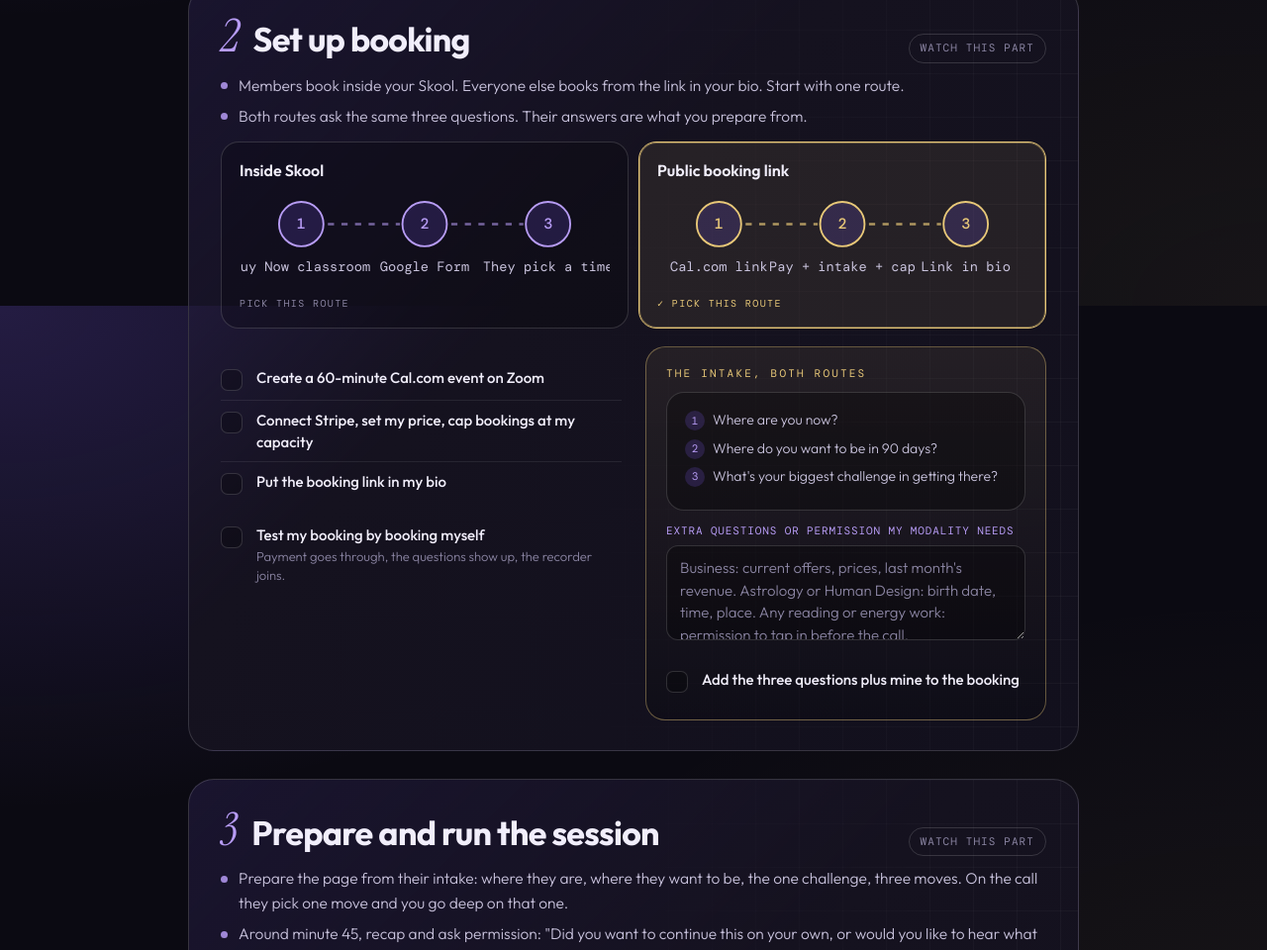
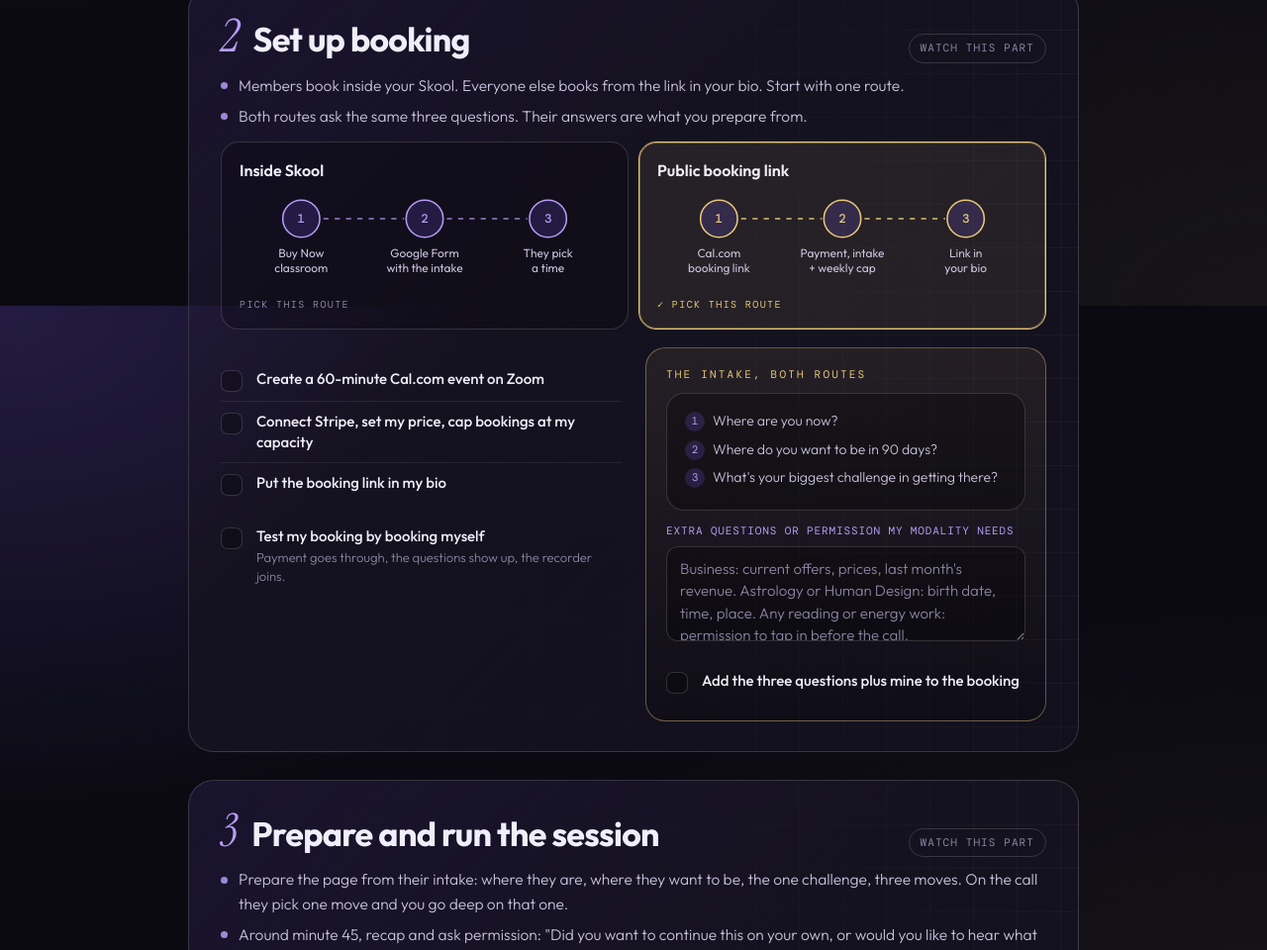
Before and after one commit to aefieldi/auditmethodinaction, a plain HTML site: page index.html in a window 1280 px wide. Shown: the part 2091-3051 px from the top of the page at 99% size. Drawn offline with nearby package versions, Linux system fonts and the light colour scheme.

Commit message:
Route flow labels on two lines

```diff
--- a/index.html
+++ b/index.html
@@ -177,7 +177,7 @@ ul.ck input:checked+label b{color:var(--muted);text-decoration:line-through;text
 @keyframes dash{to{stroke-dashoffset:-22}}
 .flow circle{fill:rgba(124,92,240,.18);stroke:var(--lav);stroke-width:1.5}
 .flow text{fill:var(--lav);font:500 12px var(--mono);text-anchor:middle}
-.flow text.l{fill:var(--soft);font:400 11px var(--mono)}
+.flow text.l{fill:var(--soft);font:400 11.5px var(--display)}
 .route input:checked+.box .flow circle{stroke:var(--gold)}
 .route input:checked+.box .flow line{stroke:rgba(232,200,120,.7)}
 .route input:checked+.box .flow text{fill:var(--gold)}
@@ -298,10 +298,10 @@ ul.ck input:checked+label b{color:var(--muted);text-decoration:line-through;text
   </ul>
   <div class="routes" role="radiogroup" aria-label="Pick your route">
     <label class="route"><input type="radio" name="route" value="skool" id="route-skool"><span class="box"><b>Inside Skool</b>
-      <svg class="flow" viewBox="0 0 300 76" role="img" aria-label="Buy Now classroom, then the Google Form, then they pick a time"><line x1="70" y1="26" x2="130" y2="26"/><line x1="170" y1="26" x2="230" y2="26"/><g transform="translate(50,26)"><circle r="18"/><text y="4">1</text></g><g transform="translate(150,26)"><circle r="18"/><text y="4">2</text></g><g transform="translate(250,26)"><circle r="18"/><text y="4">3</text></g><text class="l" x="50" y="64">Buy Now classroom</text><text class="l" x="150" y="64">Google Form</text><text class="l" x="250" y="64">They pick a time</text></svg>
+      <svg class="flow" viewBox="0 0 360 92" role="img" aria-label="Buy Now classroom, then the Google Form, then they pick a time"><line x1="80" y1="26" x2="160" y2="26"/><line x1="200" y1="26" x2="280" y2="26"/><g transform="translate(60,26)"><circle r="18"/><text y="4">1</text></g><g transform="translate(180,26)"><circle r="18"/><text y="4">2</text></g><g transform="translate(300,26)"><circle r="18"/><text y="4">3</text></g><text class="l" x="60" y="64">Buy Now<tspan x="60" dy="14">classroom</tspan></text><text class="l" x="180" y="64">Google Form<tspan x="180" dy="14">with the intake</tspan></text><text class="l" x="300" y="64">They pick<tspan x="300" dy="14">a time</tspan></text></svg>
       <span class="pick">Pick this route</span></span></label>
     <label class="route"><input type="radio" name="route" value="public" id="route-public" checked><span class="box"><b>Public booking link</b>
-      <svg class="flow" viewBox="0 0 300 76" role="img" aria-label="A Cal.com booking link, with payment, intake and a weekly cap, in your bio"><line x1="70" y1="26" x2="130" y2="26"/><line x1="170" y1="26" x2="230" y2="26"/><g transform="translate(50,26)"><circle r="18"/><text y="4">1</text></g><g transform="translate(150,26)"><circle r="18"/><text y="4">2</text></g><g transform="translate(250,26)"><circle r="18"/><text y="4">3</text></g><text class="l" x="50" y="64">Cal.com link</text><text class="l" x="150" y="64">Pay + intake + cap</text><text class="l" x="250" y="64">Link in bio</text></svg>
+      <svg class="flow" viewBox="0 0 360 92" role="img" aria-label="A Cal.com booking link, with payment, intake and a weekly cap, in your bio"><line x1="80" y1="26" x2="160" y2="26"/><line x1="200" y1="26" x2="280" y2="26"/><g transform="translate(60,26)"><circle r="18"/><text y="4">1</text></g><g transform="translate(180,26)"><circle r="18"/><text y="4">2</text></g><g transform="translate(300,26)"><circle r="18"/><text y="4">3</text></g><text class="l" x="60" y="64">Cal.com<tspan x="60" dy="14">booking link</tspan></text><text class="l" x="180" y="64">Payment, intake<tspan x="180" dy="14">+ weekly cap</tspan></text><text class="l" x="300" y="64">Link in<tspan x="300" dy="14">your bio</tspan></text></svg>
       <span class="pick">Pick this route</span></span></label>
   </div>
   <div class="two">
```
